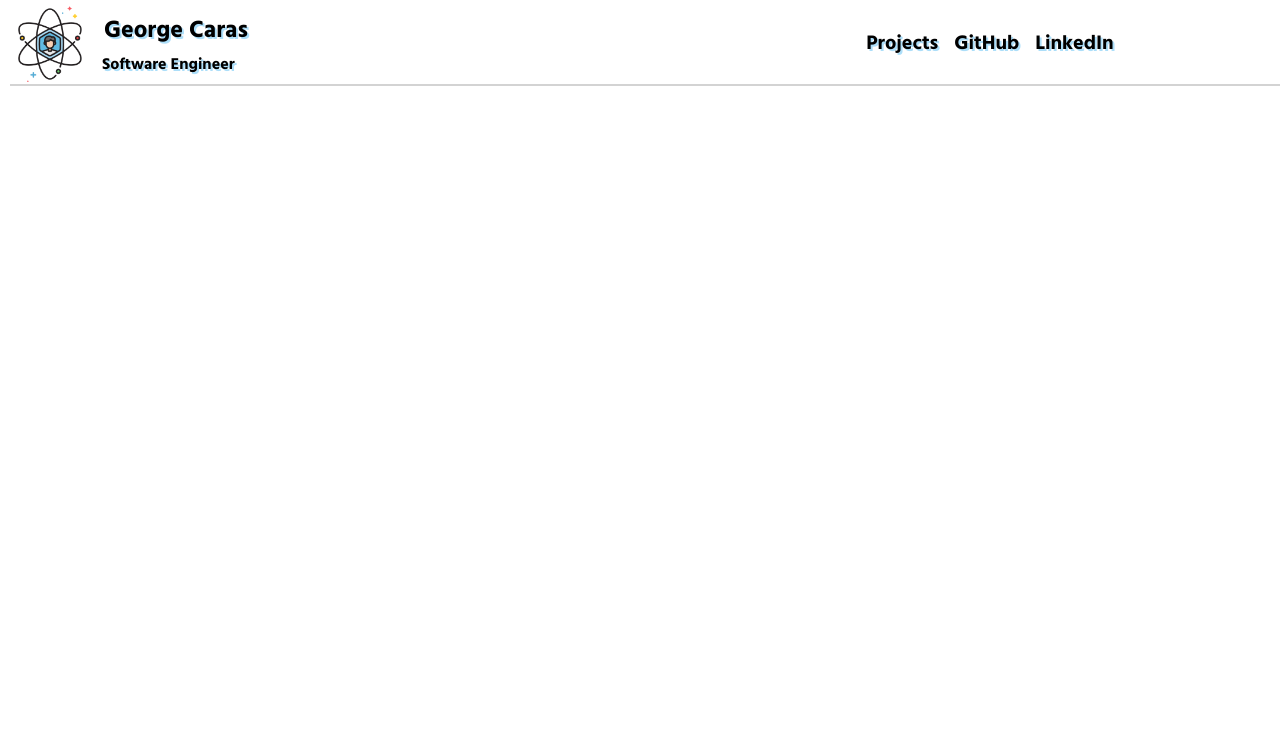
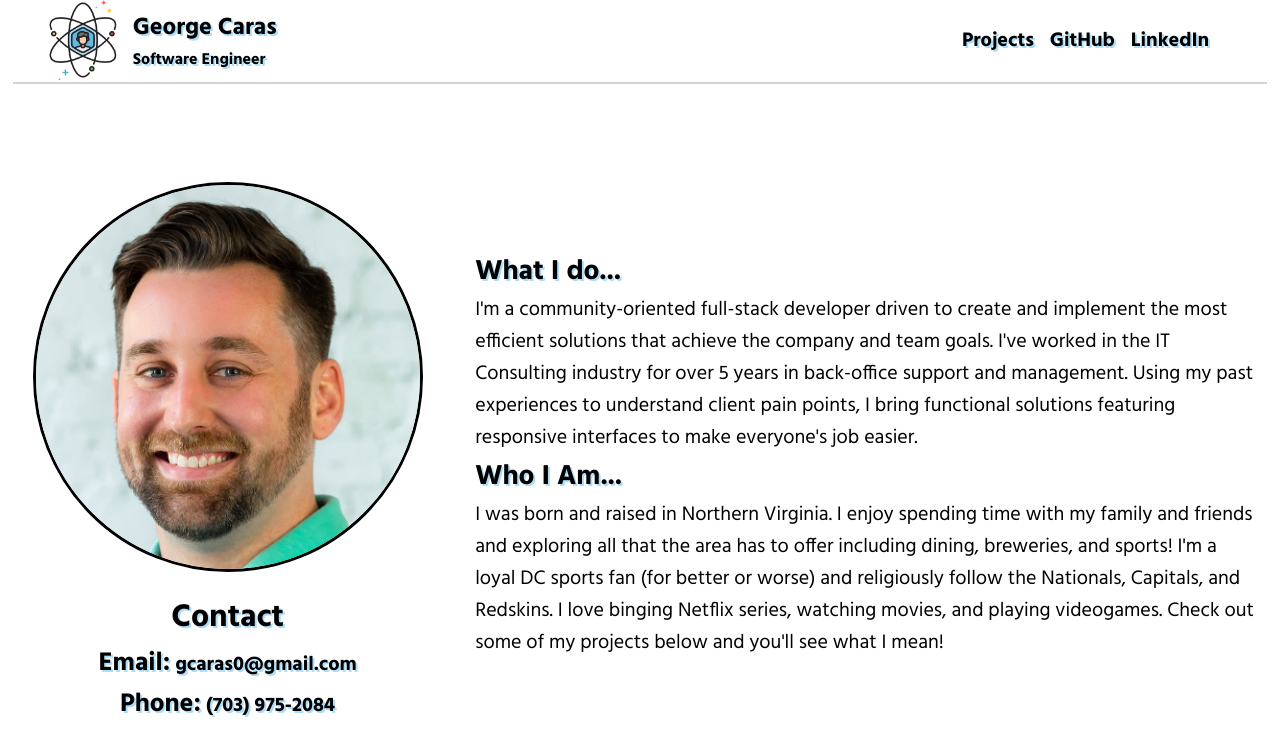
Before and after one commit to GCaras/GCaras.github.io, a React (Create React App) app: page / in a window 1280 px wide. Shown: the top 756 px of the page. Built offline with nearby package versions, Linux system fonts and the light colour scheme.

Commit message:
created contact card and added introduction component with content

```diff
--- a/src/Components/App.js
+++ b/src/Components/App.js
@@ -1,10 +1,12 @@
 import React from 'react';
-import NavBar from './NavBar'
+import NavBar from './NavBar';
+import Intro from './Intro';
 
 function App() {
   return (
     <div>
       <NavBar/>
+      <Intro/>
     </div>
   );
 }
--- /dev/null
+++ b/src/Components/ContactCard.js
@@ -0,0 +1,69 @@
+import React from 'react';
+import styled from 'styled-components';
+import headshot from '../Images/headshot.png'
+
+const ContactContainer = styled.div`
+    align-items: center;
+    display: flex;
+    flex-direction: column;
+    height: 90vh;
+    justify-content: center;
+    margin: 5px;
+    padding: 5px;
+    text-shadow: #ACDEF9 2px 2px;
+    width: 34vw;
+    @media (max-width: 600px) {
+        align-items: center;
+        flex-direction: column;
+        height: 85vh;
+        justify-content: center;
+    }
+`
+
+const ContactImage = styled.img`
+    border-radius: 100%;
+    border: 3px solid black;
+    height: auto;
+    margin-bottom: 20px;
+    width: 30vw;
+`
+
+const ContactText = styled.h1`
+    font-size: 32px;
+    margin: 0px;
+`
+
+const ContactSubText = styled.h3`
+    font-size: 26px;
+    margin: 0px;
+`
+
+const ContactSubTextFill = styled.span`
+    font-size: 20px;
+    margin: 0px;
+`
+
+const ContactCard = () => {
+    return(
+        <div>
+            <ContactContainer>
+                <ContactImage src={headshot}/>
+                <ContactText>Contact</ContactText>
+                <ContactSubText>
+                    Email:
+                    <ContactSubTextFill>
+                        {" "}gcaras0@gmail.com
+                    </ContactSubTextFill>
+                </ContactSubText>
+                <ContactSubText>
+                    Phone:
+                    <ContactSubTextFill>
+                        {" "}(703) 975-2084
+                    </ContactSubTextFill>
+                </ContactSubText>
+            </ContactContainer>
+        </div>
+    );
+}
+
+export default ContactCard;
--- /dev/null
+++ b/src/Components/Intro.js
@@ -0,0 +1,50 @@
+import React from 'react';
+import styled from 'styled-components';
+import ContactCard from './ContactCard'
+
+const IntroContainer = styled.section`
+    align-items: center;
+    display: flex;
+    text-shadow: #ACDEF9 2px 2px;
+`
+
+const Introduction = styled.section`
+    align-items: center;
+    width: 64vw;
+    justify-content: center;
+    padding: 20px;
+`
+
+const IntroHeader = styled.h1`
+    font-size: 28px;
+    margin: 0px;
+`
+
+const IntroText = styled.span`
+    font-size: 20px;
+    margin: 0px;
+    text-shadow: none;
+`
+
+const Intro = () => {
+    return(
+        <div>
+            <IntroContainer>
+                <ContactCard/>
+                <Introduction>
+                    <IntroHeader>What I do...</IntroHeader>
+                    <IntroText>
+                        I'm a community-oriented full-stack developer driven to create and implement the most efficient solutions that achieve the company and team goals. I've worked in the IT Consulting industry for over 5 years in back-office support and management. Using my past experiences to understand client pain points, I bring functional solutions featuring responsive interfaces to make everyone's job easier.
+                    </IntroText>
+                    <br/>
+                    <IntroHeader>Who I Am...</IntroHeader>
+                    <IntroText>
+                        I was born and raised in Northern Virginia. I enjoy spending time with my family and friends and exploring all that the area has to offer including dining, breweries, and sports! I'm a loyal DC sports fan (for better or worse) and religiously follow the Nationals, Capitals, and Redskins. I love binging Netflix series, watching movies, and playing videogames. Check out some of my projects below and you'll see what I mean!
+                    </IntroText>
+                </Introduction>
+            </IntroContainer>
+        </div>
+    );
+}
+
+export default Intro;
--- a/src/Components/NavBar.js
+++ b/src/Components/NavBar.js
@@ -7,9 +7,25 @@ const NavBarContainer = styled.section`
     color: black;
     display: flex;
     justify-content: space-evenly;
-    height: 10vh;
+    height: 10.2vh;
+    margin: 0 auto;
     text-shadow: #ACDEF9 2px 2px;
-    width: 100vw;
+    width: 98vw;
+    @media (max-width: 600px) {
+        align-items: center;
+        flex-direction: column;
+        height: 15vh;
+        justify-content: center;
+    }
+`
+
+const NavBarTitleSection = styled.div`
+    display: flex;
+    padding-left: 20px;
+    width: 50vw;
+    @media (max-width: 600px) {
+        padding-left: 0px;
+    }
 `
 
 const NavBarSection = styled.div`
@@ -17,21 +33,28 @@ const NavBarSection = styled.div`
     display: flex;
     flex-direction: column;
     justify-content: center;
-    padding: 10px;
-    width: 50vw;
 `
 
 const NavBarLinks = styled.div`
     align-items: center;
     display: flex;
-    justify-content: center;
-    padding: 10px;
+    justify-content: flex-end;
+    padding-right: 50px;
     width: 50vw;
+    @media (max-width: 600px) {
+        padding-right: 0px;
+    }
 `
 
 const NavImage = styled.img`
+    margin: 0px 10px;
     max-height: 10vh;
     width: auto;
+`
+
+const NameText = styled.h1`
+    font-size: 24px;
+    margin: 0px;
 `
 
 const TitleText = styled.h3`
@@ -48,11 +71,13 @@ const NavBar = () => {
     return(
         <div>
             <NavBarContainer>
-                <NavImage src={WebDevImg}/>
-                <NavBarSection>
-                    <h1>George Caras</h1>
-                    <TitleText>Software Engineer</TitleText>
-                </NavBarSection>
+                <NavBarTitleSection>
+                    <NavImage src={WebDevImg}/>
+                    <NavBarSection>
+                        <NameText>George Caras</NameText>
+                        <TitleText>Software Engineer</TitleText>
+                    </NavBarSection>
+                </NavBarTitleSection>
                 <NavBarLinks>
                     <LinkText>Projects</LinkText>
                     <LinkText>GitHub</LinkText>
--- a/src/index.css
+++ b/src/index.css
@@ -1,13 +1,9 @@
-* {
-  margin: 2px;
-}
-
 a {
   text-decoration: none;
 }
 
 body {
-  margin: 0;
+  margin: 0 auto;
   font-family: 'Hind', sans-serif;
   -webkit-font-smoothing: antialiased;
   -moz-osx-font-smoothing: grayscale;
```
Also changed, not shown: src/Images/headshot.png (added).
